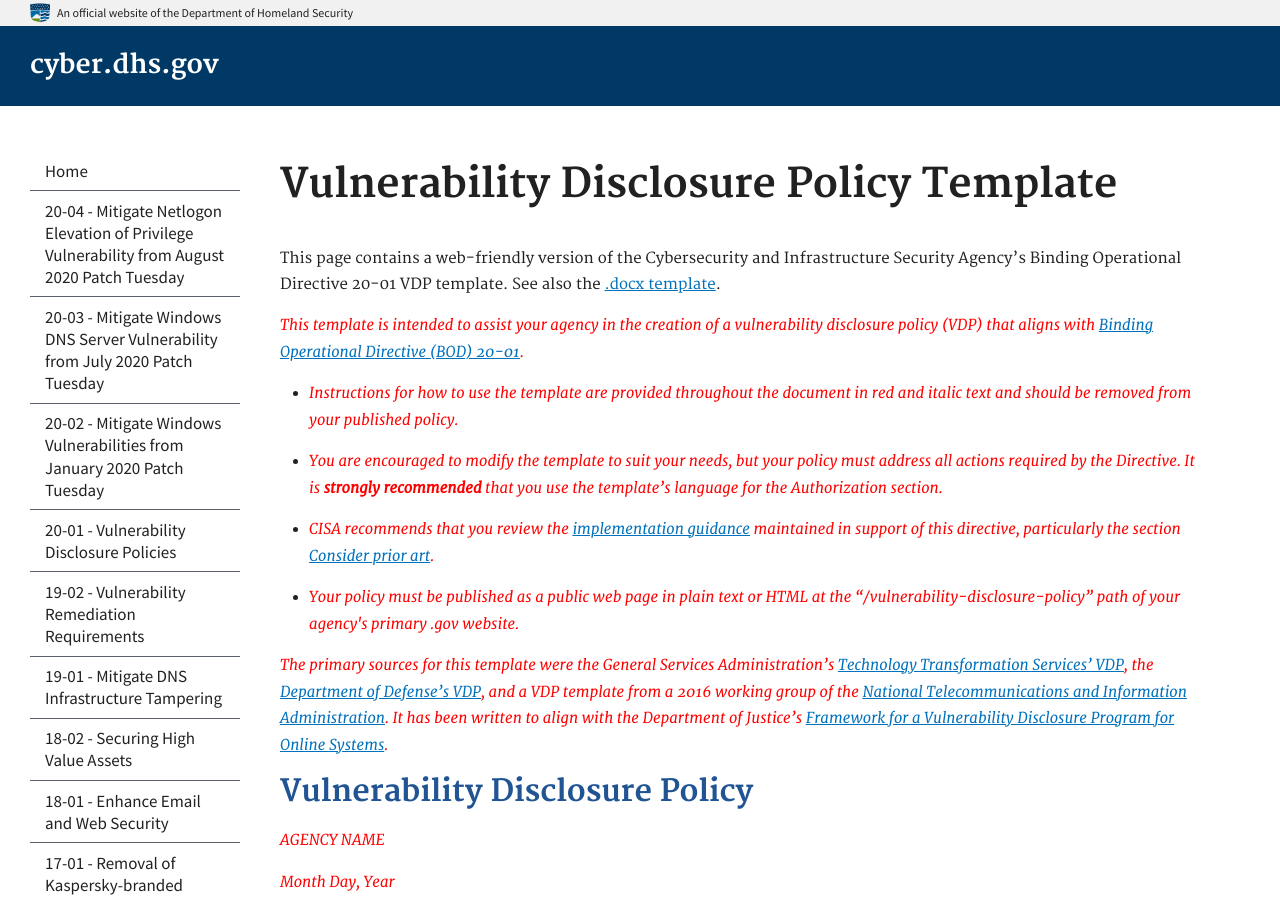
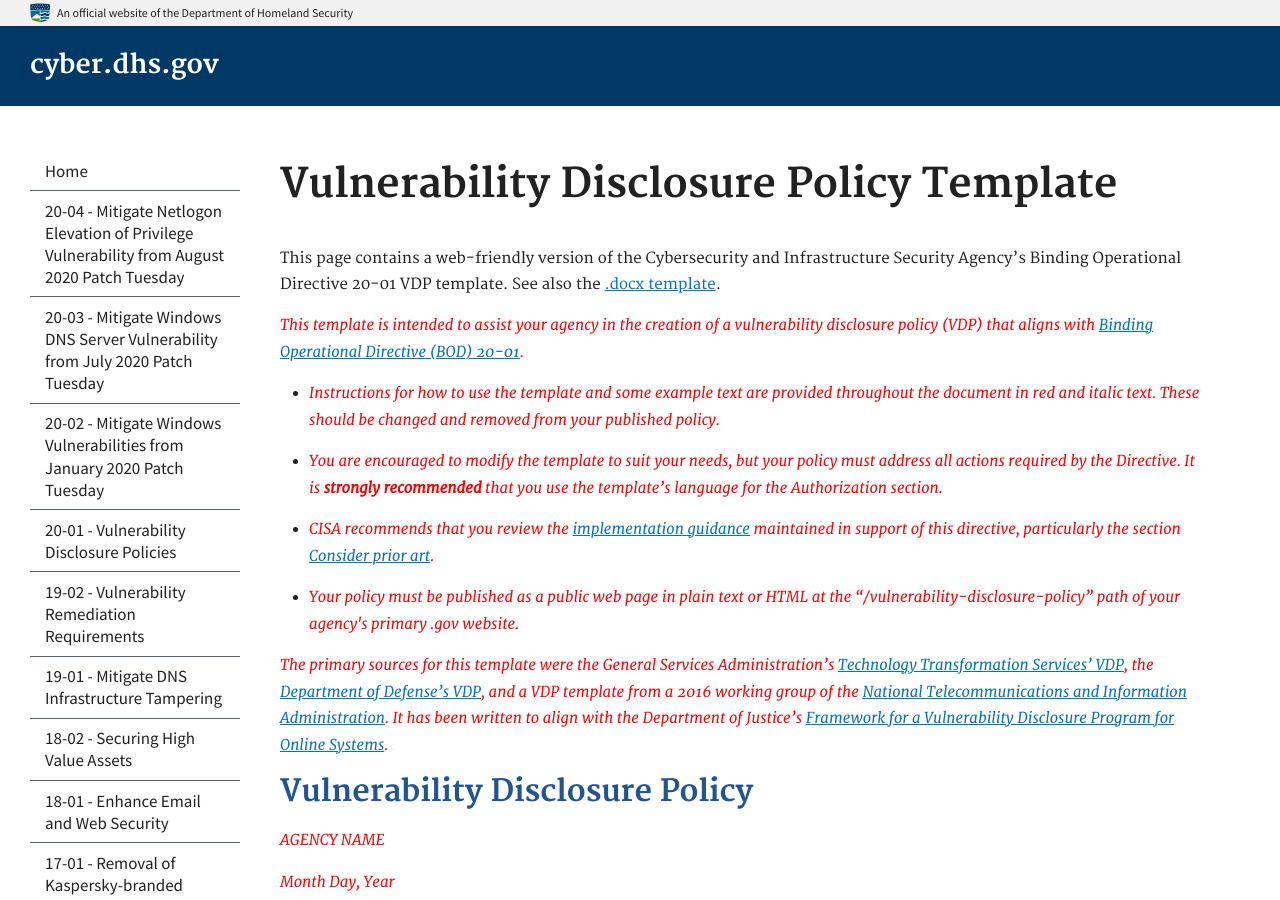
Before and after one commit to cisagov/cyber.dhs.gov, a Jekyll site: the page built from pages/20-01-vdp-template.md, in a window 1280 px wide and 900 px high. Built offline with Jekyll 4.4.1, drawn with Linux system fonts in a browser that asks for light colours.

Commit message:
clarify red

```diff
--- a/pages/20-01-vdp-template.md
+++ b/pages/20-01-vdp-template.md
@@ -8,7 +8,7 @@ This page contains a web-friendly version of the Cybersecurity and Infrastructur
 
 <span style="color:red">*This template is intended to assist your agency in the creation of a vulnerability disclosure policy (VDP) that aligns with [Binding Operational Directive (BOD) 20-01](https://cyber.dhs.gov/bod/20-01/).*</span>
 
--   <span style="color:red">*Instructions for how to use the template are provided throughout the document in red and italic text and should be removed from your published policy.*</span>
+-   <span style="color:red">*Instructions for how to use the template and some example text are provided throughout the document in red and italic text. These should be changed and removed from your published policy.*</span>
 
 -   <span style="color:red">*You are encouraged to modify the template to suit your needs, but your policy must address all actions required by the Directive. It is **strongly recommended** that you use the template's language for the Authorization section.*</span>
 
```
